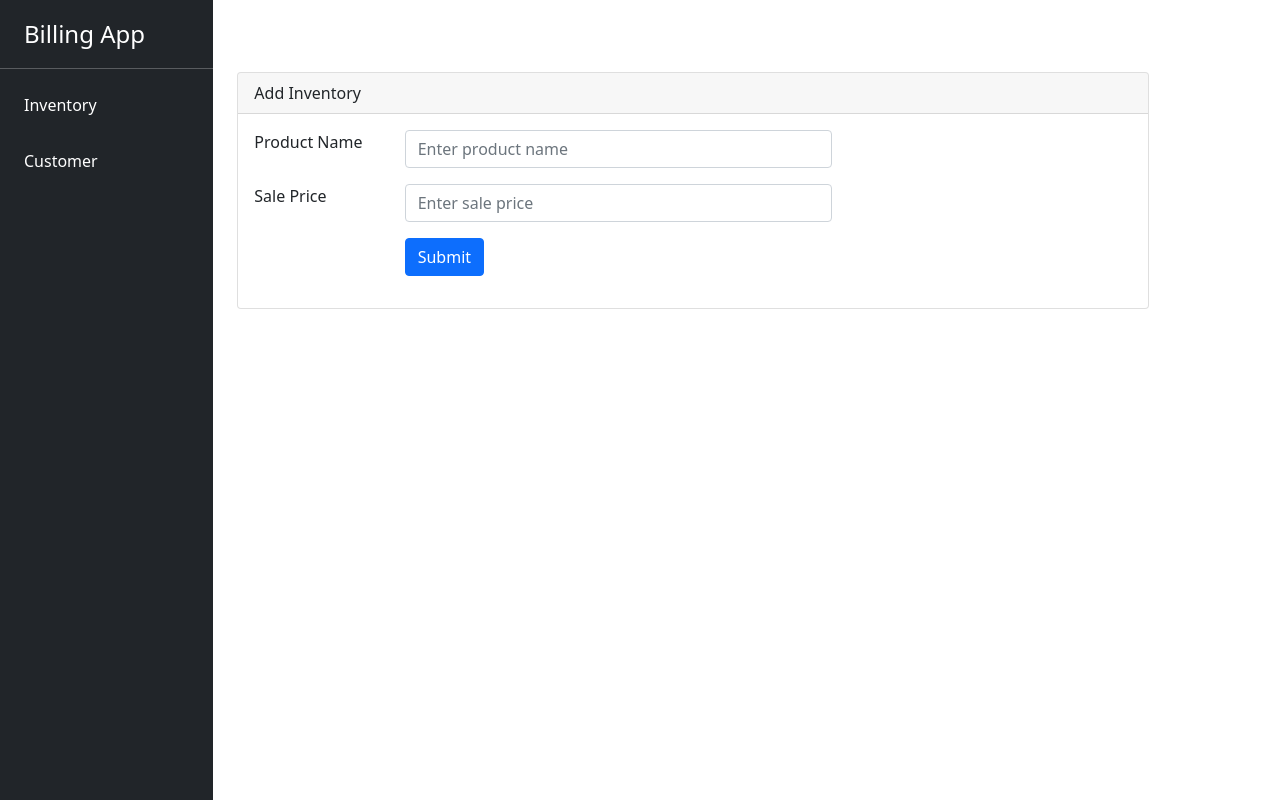
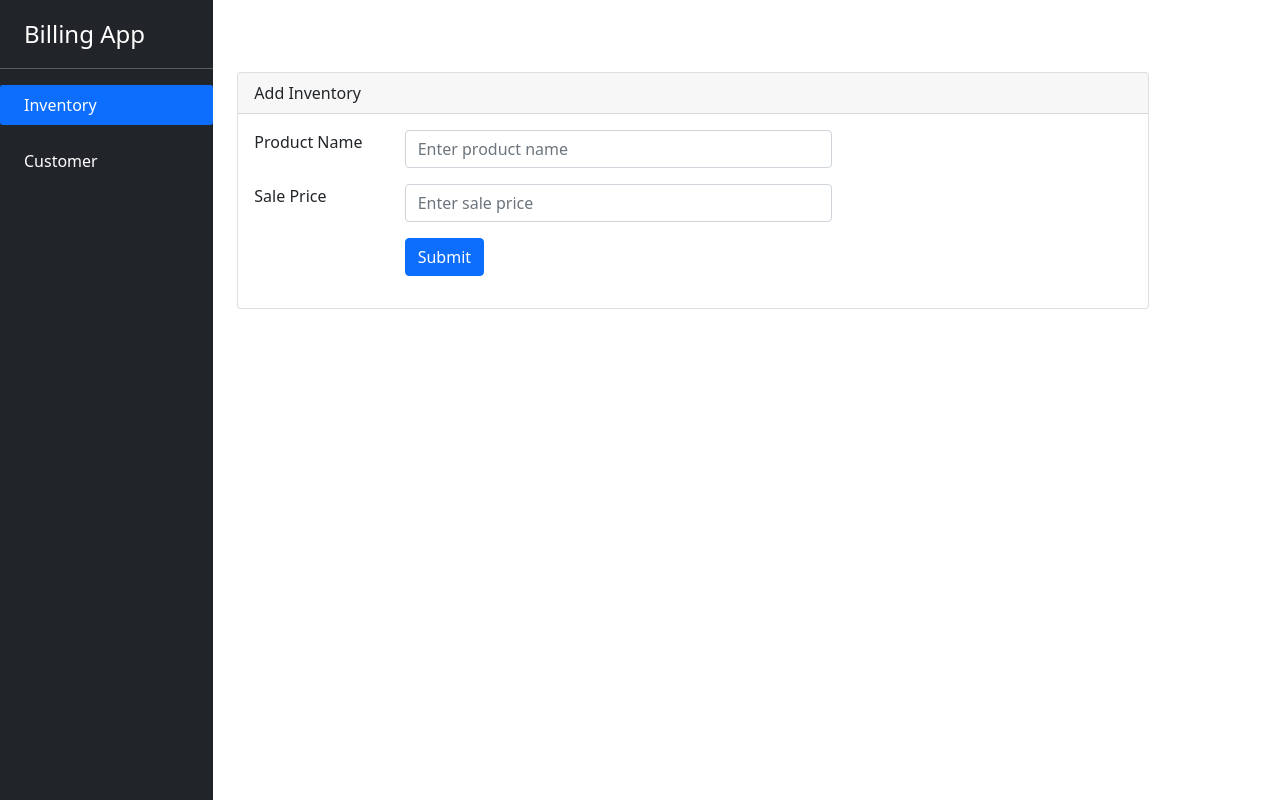
Before and after one commit to technofreak98/bs, an Angular app: page /inventory in a window 1280 px wide. Built offline with nearby package versions, Linux system fonts and the light colour scheme.

Commit message:
routerlink updated

```diff
--- a/src/app/app.component.html
+++ b/src/app/app.component.html
@@ -10,18 +10,18 @@
                 </a>
                 <hr>
                 <ul class="nav nav-pills flex-column mt-3">
-                    <li [routerLinkActive]="['active']">
+                    <li>
                         <!-- <a href="/inventory" class="nav-link active text-white p-2">
                             <span class="ms-3">Inventory</span>
                         </a> -->
-                        <a [routerLink]="['/inventory']" class="nav-link text-white text-decoration-none p-2">
+                        <a [routerLink]="['/inventory']" [routerLinkActive]="['active']" class="nav-link text-white text-decoration-none p-2">
                             <span class="ms-3">Inventory</span>
                         </a>
                     </li>
                 </ul>
                 <ul class="nav nav-pills flex-column mt-3">
-                    <li [routerLinkActive]="['active']">
-                        <a [routerLink]="['/customer']" class="nav-link text-white p-2">
+                    <li>
+                        <a [routerLink]="['/customer']" [routerLinkActive]="['active']" class="nav-link text-white p-2">
                             <span class="ms-3">Customer</span>
                         </a>
                     </li>
```
